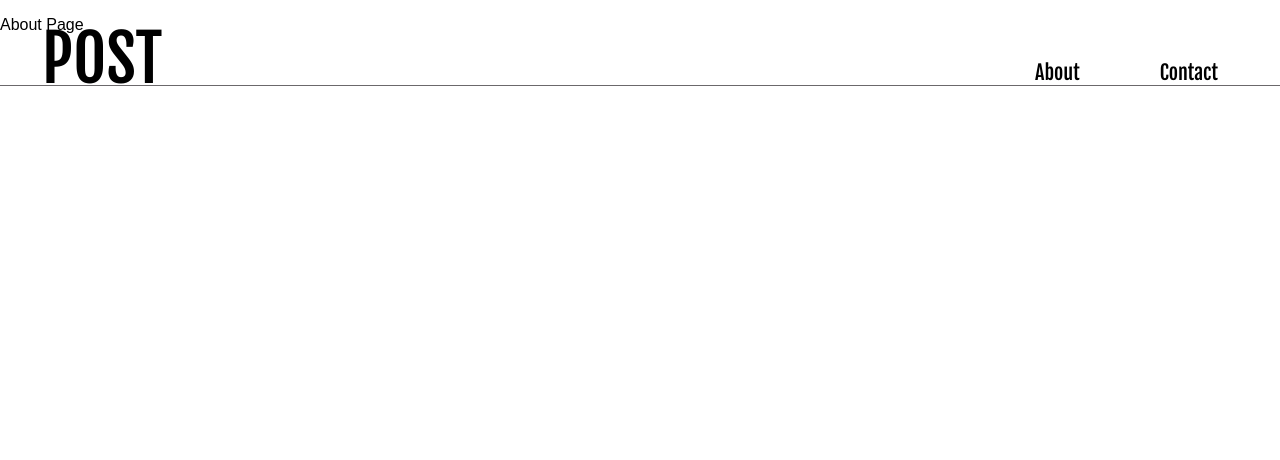
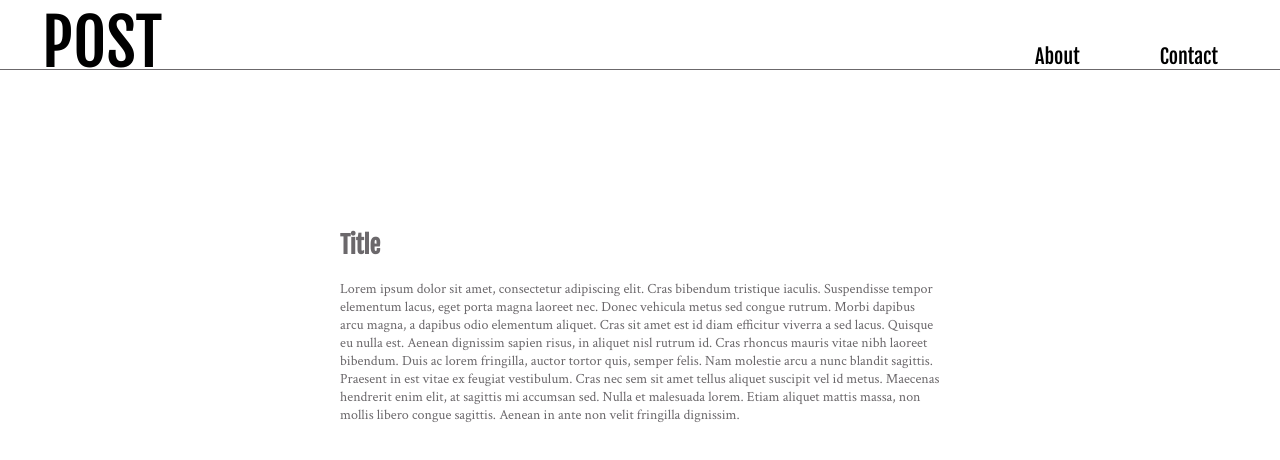
Before and after one commit to ramonemunoz/post, a React (Create React App) app: page /about in a window 1280 px wide. Shown: the top 460 px of the page. Built offline with nearby package versions, Linux system fonts and the light colour scheme.

Commit message:
Updated css and simple pages

```diff
--- a/html/style.css
+++ b/html/style.css
@@ -1,5 +1,6 @@
 /* Fonts */
 @import url('https://fonts.googleapis.com/css?family=Fjalla+One');
+@import url('https://fonts.googleapis.com/css?family=Crimson+Text');
 
 body {
 	margin: 0px;
@@ -164,6 +165,18 @@ body {
 	color: #6b686b;
 }
 
+.textContainer{
+	margin-top: 35%;
+	font-family: 'Crimson Text', serif;
+	font-size: 14px;
+	color: #6b686b;
+}
+.textContainer h2{
+	font-size: 24px;
+	font-family: 'Fjalla One', sans-serif;
+	color: #6b686b;
+}
+
 /* Extra Small Devices, Phones */
 @media only screen and (min-width: 480px) {
 	.buttonContainer {
--- a/src/components/About.js
+++ b/src/components/About.js
@@ -1,12 +1,29 @@
-import React from 'react';
+import React from "react";
 
 class About extends React.Component {
-	render() {
-		return (
-			<div className="About">
-                <p>About Page</p>
-			</div>
-		);
-	}
+  render() {
+    return (
+      <div class="container">
+        <div class="textContainer">
+          <h2>Title</h2>
+          <p>
+            Lorem ipsum dolor sit amet, consectetur adipiscing elit. Cras
+            bibendum tristique iaculis. Suspendisse tempor elementum lacus, eget
+            porta magna laoreet nec. Donec vehicula metus sed congue rutrum.
+            Morbi dapibus arcu magna, a dapibus odio elementum aliquet. Cras sit
+            amet est id diam efficitur viverra a sed lacus. Quisque eu nulla
+            est. Aenean dignissim sapien risus, in aliquet nisl rutrum id. Cras
+            rhoncus mauris vitae nibh laoreet bibendum. Duis ac lorem fringilla,
+            auctor tortor quis, semper felis. Nam molestie arcu a nunc blandit
+            sagittis. Praesent in est vitae ex feugiat vestibulum. Cras nec sem
+            sit amet tellus aliquet suscipit vel id metus. Maecenas hendrerit
+            enim elit, at sagittis mi accumsan sed. Nulla et malesuada lorem.
+            Etiam aliquet mattis massa, non mollis libero congue sagittis.
+            Aenean in ante non velit fringilla dignissim.
+          </p>
+        </div>
+      </div>
+    );
+  }
 }
 export default About;
--- a/src/components/NotFound.js
+++ b/src/components/NotFound.js
@@ -1,12 +1,15 @@
-import React from 'react';
+import React from "react";
 
 class NotFound extends React.Component {
-	render() {
-		return (
-			<div className="NotFound">
-                <p>NotFound Page</p>
-			</div>
-		);
-	}
+  render() {
+    return (
+      <div class="container">
+        <div class="textContainer">
+          <h2>404</h2>
+          <p>Lost?</p>
+        </div>
+      </div>
+    );
+  }
 }
 export default NotFound;
--- a/src/css/style.css
+++ b/src/css/style.css
@@ -1,5 +1,7 @@
 /* Fonts */
 @import url('https://fonts.googleapis.com/css?family=Fjalla+One');
+@import url('https://fonts.googleapis.com/css?family=Crimson+Text');
+
 
 body {
 	margin: 0px;
@@ -164,6 +166,19 @@ body {
 	color: #6b686b;
 }
 
+.textContainer{
+	margin-top: 35%;
+	font-family: 'Crimson Text', serif;
+	font-size: 14px;
+	color: #6b686b;
+}
+.textContainer h2{
+	font-size: 24px;
+	font-family: 'Fjalla One', sans-serif;
+	color: #6b686b;
+}
+
+
 /* Extra Small Devices, Phones */
 @media only screen and (min-width: 480px) {
 	.buttonContainer {
```
Also changed, not shown: html/simplepage.html (added, +91 -0 lines).
